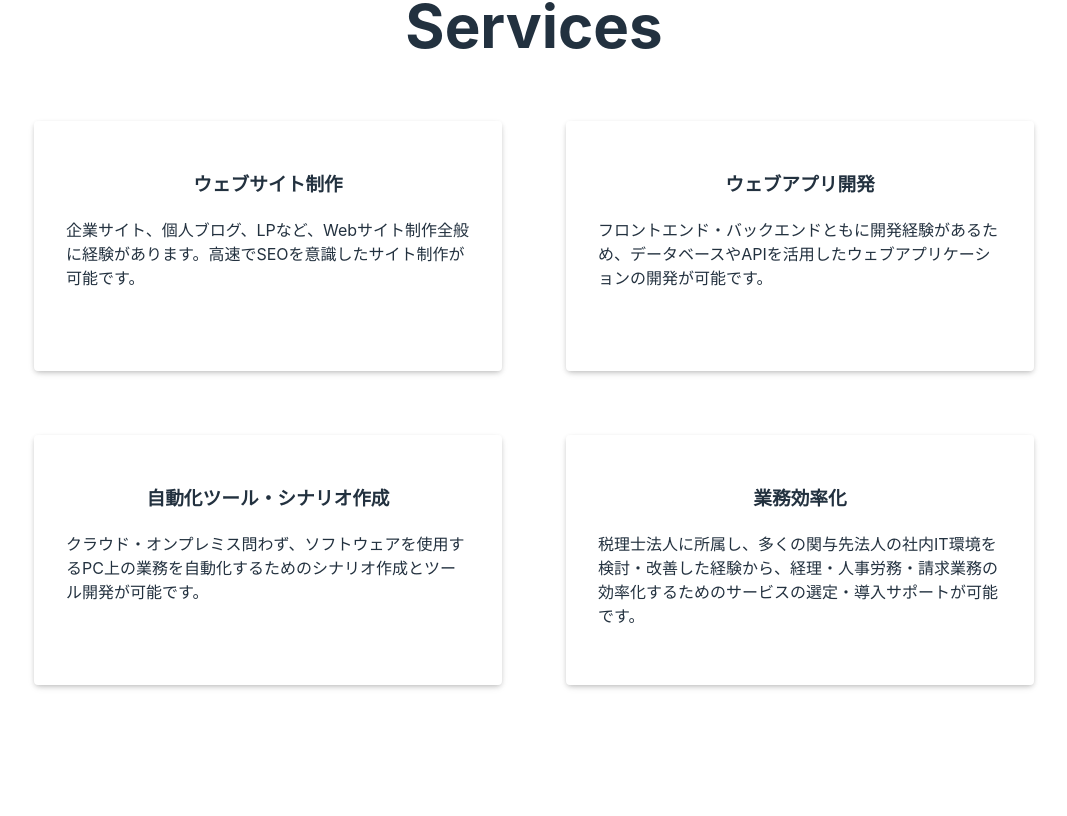
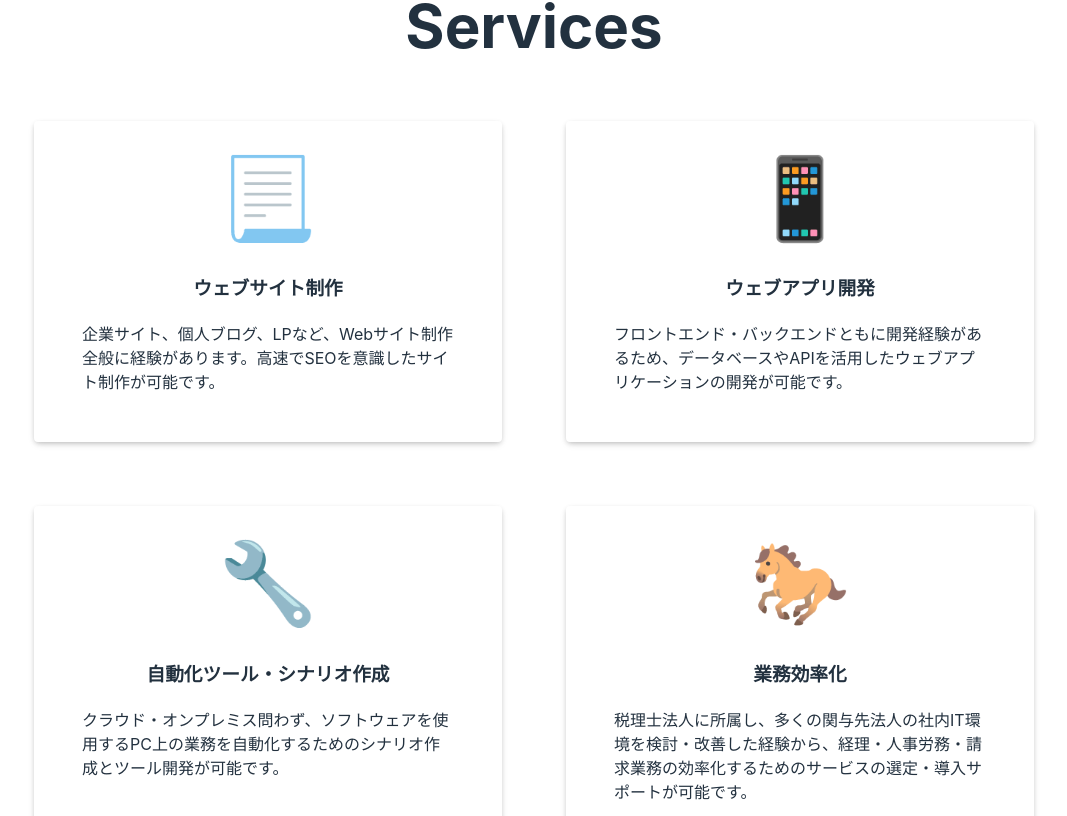
Before and after one commit to Local-Bias/nextjs-portfolio, a Next.js app: page / in a window 1280 px wide. Shown: the part 924-1740 px from the top of the page, without its empty margins (146-1213 px from the left). Built offline with nearby package versions, Linux system fonts and the light colour scheme; no server answers.

Commit message:
🎨 サービスに絵文字を追加

```diff
--- a/components/pages/main/service.tsx
+++ b/components/pages/main/service.tsx
@@ -9,6 +9,7 @@ const Services: VFCX = ({ className }) => (
   <div {...{ className }}>
     {SERVICES.map((service, i) => (
       <div key={i}>
+        <div className='emoji'>{service.emoji}</div>
         <h3>{service.title}</h3>
         <div>{service.description}</div>
       </div>
@@ -19,11 +20,18 @@ const Services: VFCX = ({ className }) => (
 const StyledServices = styled(Services)`
   display: grid;
   grid-template-columns: repeat(2, 1fr);
+  @media (max-width: 800px) {
+    grid-template-columns: repeat(1, 1fr);
+  }
   gap: 64px;
   @media (max-width: 1000px) {
     gap: 4vw;
   }
   max-width: 1000px;
+
+  .emoji {
+    font-size: 80px;
+  }
 
   > div {
     display: flex;
@@ -32,7 +40,7 @@ const StyledServices = styled(Services)`
     align-items: center;
     box-shadow: 0 2px 5px -1px #0003, 0 3px 8px -2px #0002;
     background-color: #fff;
-    padding: 2em;
+    padding: 1em 3em 3em;
     border-radius: 4px;
   }
 `;
--- a/static/content.ts
+++ b/static/content.ts
@@ -63,6 +63,7 @@ export type Service = {
   title: string;
   description: string;
   imageName?: string;
+  emoji: string;
 };
 
 export const SERVICES: Service[] = [
@@ -71,23 +72,27 @@ export const SERVICES: Service[] = [
     description:
       '企業サイト、個人ブログ、LPなど、Webサイト制作全般に経験があります。高速でSEOを意識したサイト制作が可能です。',
     imageName: 'programming.jpg',
+    emoji: '📃',
   },
   {
     title: 'ウェブアプリ開発',
     description:
       'フロントエンド・バックエンドともに開発経験があるため、データベースやAPIを活用したウェブアプリケーションの開発が可能です。',
     imageName: 'programming.jpg',
+    emoji: '📱',
   },
   {
     title: '自動化ツール・シナリオ作成',
     description:
       'クラウド・オンプレミス問わず、ソフトウェアを使用するPC上の業務を自動化するためのシナリオ作成とツール開発が可能です。',
     imageName: 'programming.jpg',
+    emoji: '🔧',
   },
   {
     title: '業務効率化',
     description:
       '税理士法人に所属し、多くの関与先法人の社内IT環境を検討・改善した経験から、経理・人事労務・請求業務の効率化するためのサービスの選定・導入サポートが可能です。',
     imageName: 'programming.jpg',
+    emoji: ' 🐎',
   },
 ];
```
